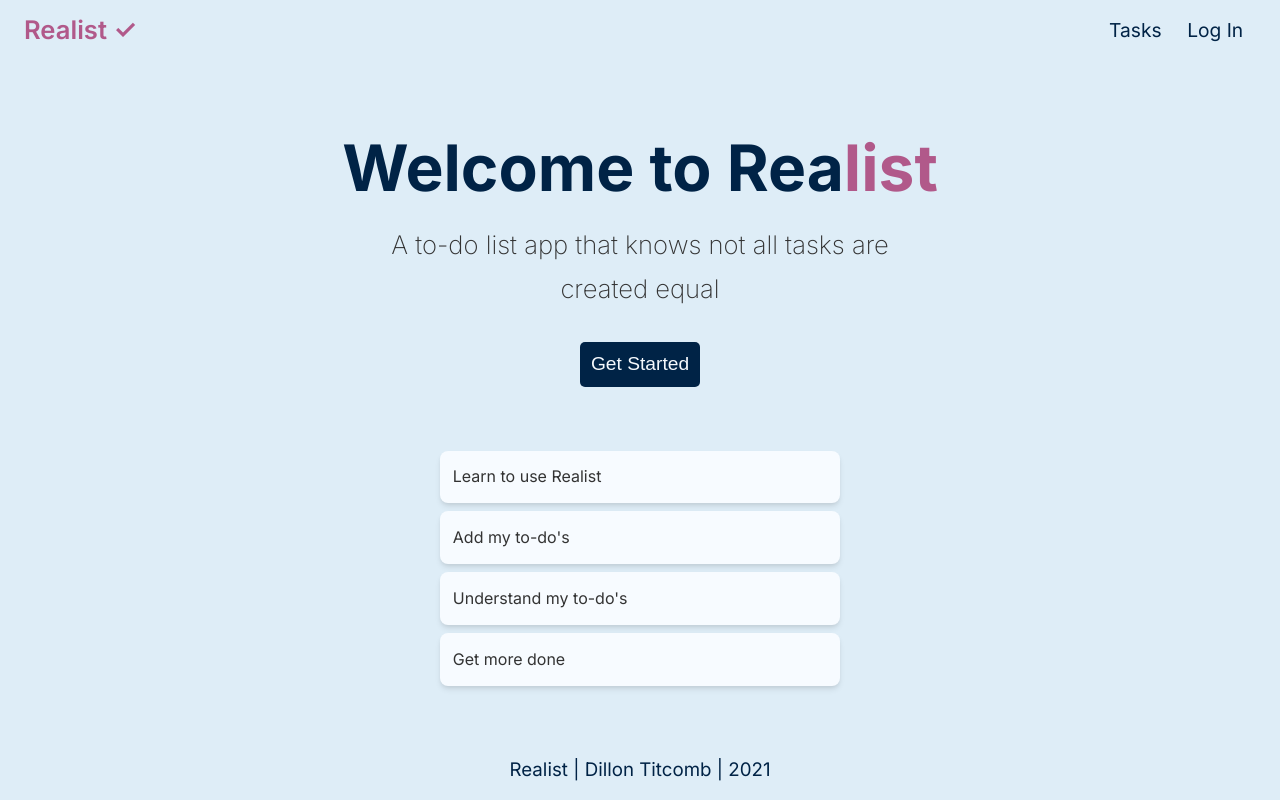
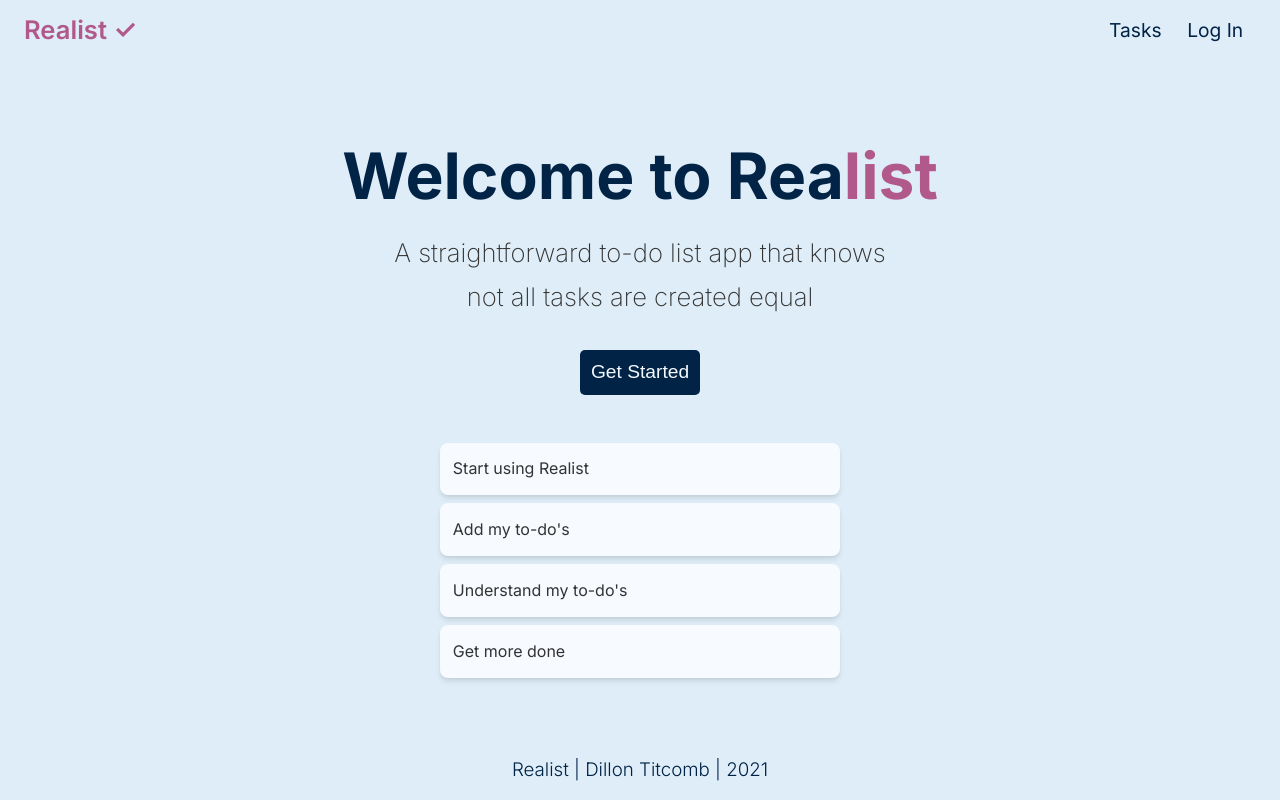
Before and after one commit to dillontitcomb/today, a Next.js app: page / in a window 1280 px wide. Built offline with nearby package versions, Linux system fonts and the light colour scheme; no server answers.

Commit message:
minor styling changes.

```diff
--- a/components/layout/Footer.js
+++ b/components/layout/Footer.js
@@ -15,7 +15,9 @@ const StyledFooter = styled.div`
 export default function Footer() {
   return (
     <StyledFooter>
-      <Lead>Realist | Dillon Titcomb | 2021</Lead>
+      <Lead weight='light' primary>
+        Realist | Dillon Titcomb | 2021
+      </Lead>
     </StyledFooter>
   );
 }
--- a/components/tasks/tasksList/CompletedTasksList.js
+++ b/components/tasks/tasksList/CompletedTasksList.js
@@ -17,7 +17,7 @@ export default function CompletedTasksList({ tasks }) {
           })
         ) : (
           <SeparatedListItemSkeleton>
-            No tasks completed... yet!
+            No completed tasks found
           </SeparatedListItemSkeleton>
         )}
       </SeparatedList>
--- a/components/tasks/tasksList/TasksList.js
+++ b/components/tasks/tasksList/TasksList.js
@@ -19,9 +19,7 @@ export default function TasksList({ tasks }) {
           );
         })
       ) : (
-        <SeparatedListItemSkeleton>
-          No tasks remaining
-        </SeparatedListItemSkeleton>
+        <SeparatedListItemSkeleton>No tasks found</SeparatedListItemSkeleton>
       )}
     </SeparatedList>
   );
--- a/components/tasks/tasksList/detailedTask/DetailedTaskComplete.js
+++ b/components/tasks/tasksList/detailedTask/DetailedTaskComplete.js
@@ -1,5 +1,6 @@
 import styled from 'styled-components';
 import { useState } from 'react';
+import useGlobalContext from '../../../../hooks/useGlobalContext';
 const Container = styled.div`
   place-self: end;
   display: flex;
--- a/pages/index.js
+++ b/pages/index.js
@@ -40,7 +40,7 @@ const ButtonContainer = styled.div`
 
 const ListDisplayContainer = styled.div`
   width: 400px;
-  margin: 2rem auto 0 auto;
+  margin: 1rem auto 0 auto;
 `;
 
 const index = () => {
@@ -52,7 +52,8 @@ const index = () => {
         Welcome to Rea<HeroText>list</HeroText>
       </HeaderText>
       <SubHeaderText>
-        A to-do list app that knows not all tasks are created equal
+        A straightforward to-do list app that knows not all tasks are created
+        equal
       </SubHeaderText>
       <ButtonContainer>
         {session ? (
@@ -69,7 +70,7 @@ const index = () => {
       </ButtonContainer>
       <ListDisplayContainer>
         <SeparatedList>
-          <SeparatedListItem>Learn to use Realist</SeparatedListItem>
+          <SeparatedListItem>Start using Realist</SeparatedListItem>
           <SeparatedListItem>Add my to-do's</SeparatedListItem>
           <SeparatedListItem>Understand my to-do's</SeparatedListItem>
           <SeparatedListItem>Get more done</SeparatedListItem>
--- a/pages/tasks/index.js
+++ b/pages/tasks/index.js
@@ -21,6 +21,7 @@ const TasksTitle = styled.div`
   flex-direction: row;
   align-items: center;
   gap: 1rem;
+  padding-bottom: 0.5rem;
 `;
 
 export default function tasks() {
```
